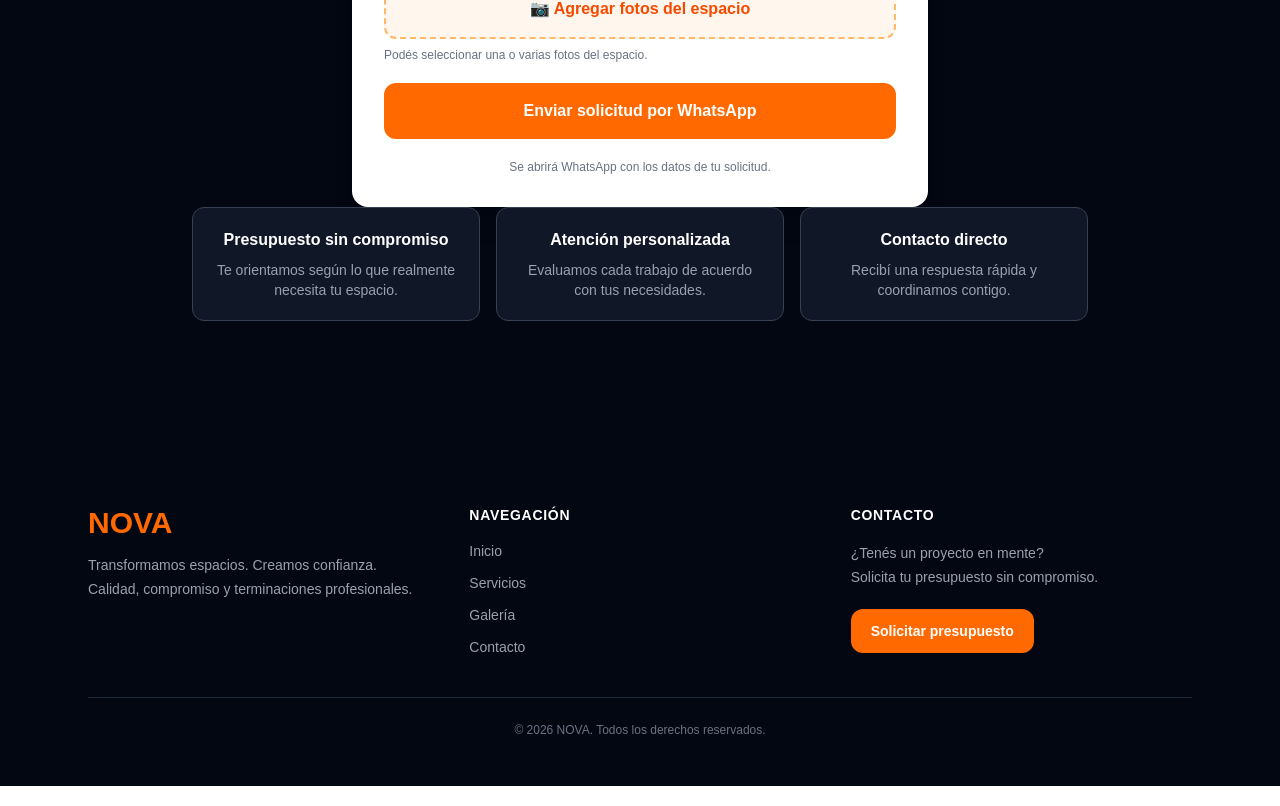
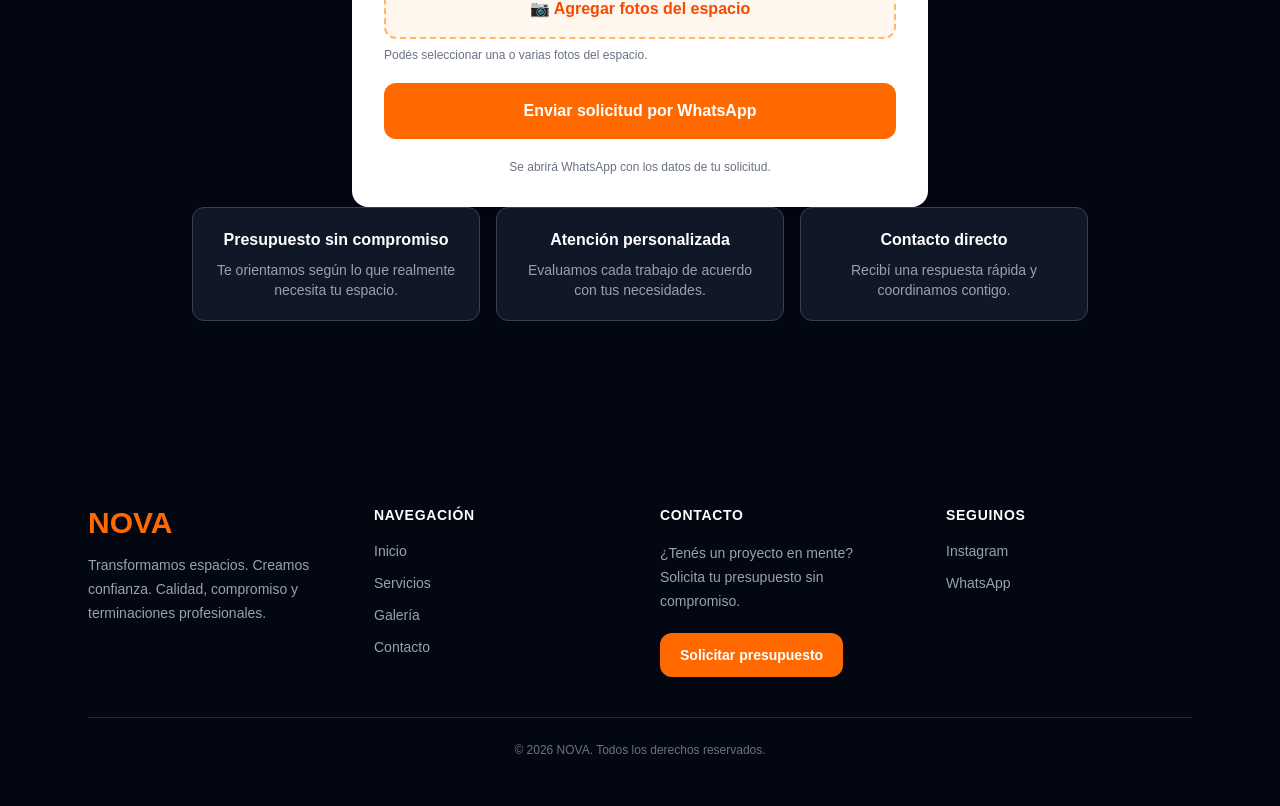
Before and after one commit to Nova-pinturas/nova-web, a Next.js app: page / in a window 1280 px wide. Shown: the part 4557-5363 px from the top of the page. Built offline with nearby package versions, Linux system fonts and the light colour scheme.

Commit message:
Agrega redes sociales al footer de NOVA

```diff
--- a/components/Footer.tsx
+++ b/components/Footer.tsx
@@ -2,7 +2,7 @@ export default function Footer() {
   return (
     <footer className="bg-gray-950 text-white">
       <div className="mx-auto max-w-6xl px-6 py-12">
-        <div className="grid gap-10 md:grid-cols-3">
+        <div className="grid gap-10 md:grid-cols-4">
 
           {/* Marca */}
           <div>
@@ -71,8 +71,34 @@ export default function Footer() {
             >
               Solicitar presupuesto
             </a>
+
           </div>
+              {/* Redes sociales */}
+              <div>
+                <h3 className="mb-4 text-sm font-semibold uppercase tracking-wider text-white">
+                  Seguinos
+                </h3>
 
+                <div className="flex flex-col gap-3 text-sm">
+                  <a
+                    href="https://www.instagram.com/novapinturas.arg/"
+                    target="_blank"
+                    rel="noopener noreferrer"
+                    className="text-gray-400 transition hover:text-orange-500"
+                  >
+                    Instagram
+                  </a>
+
+                  <a
+                    href="https://wa.me/5491161132469"
+                    target="_blank"
+                    rel="noopener noreferrer"
+                    className="text-gray-400 transition hover:text-orange-500"
+                  >
+                    WhatsApp
+                  </a>
+                </div>
+              </div>
         </div>
 
         {/* Línea inferior */}
```
